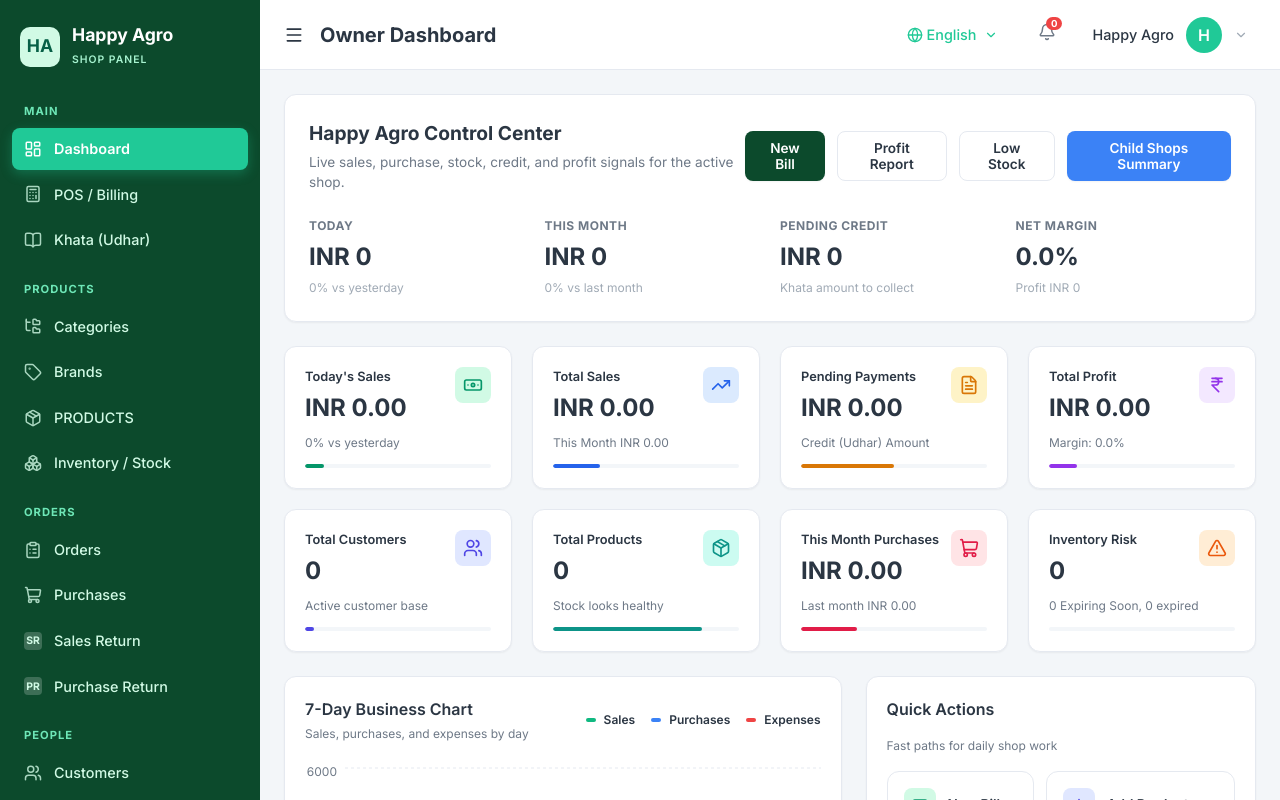
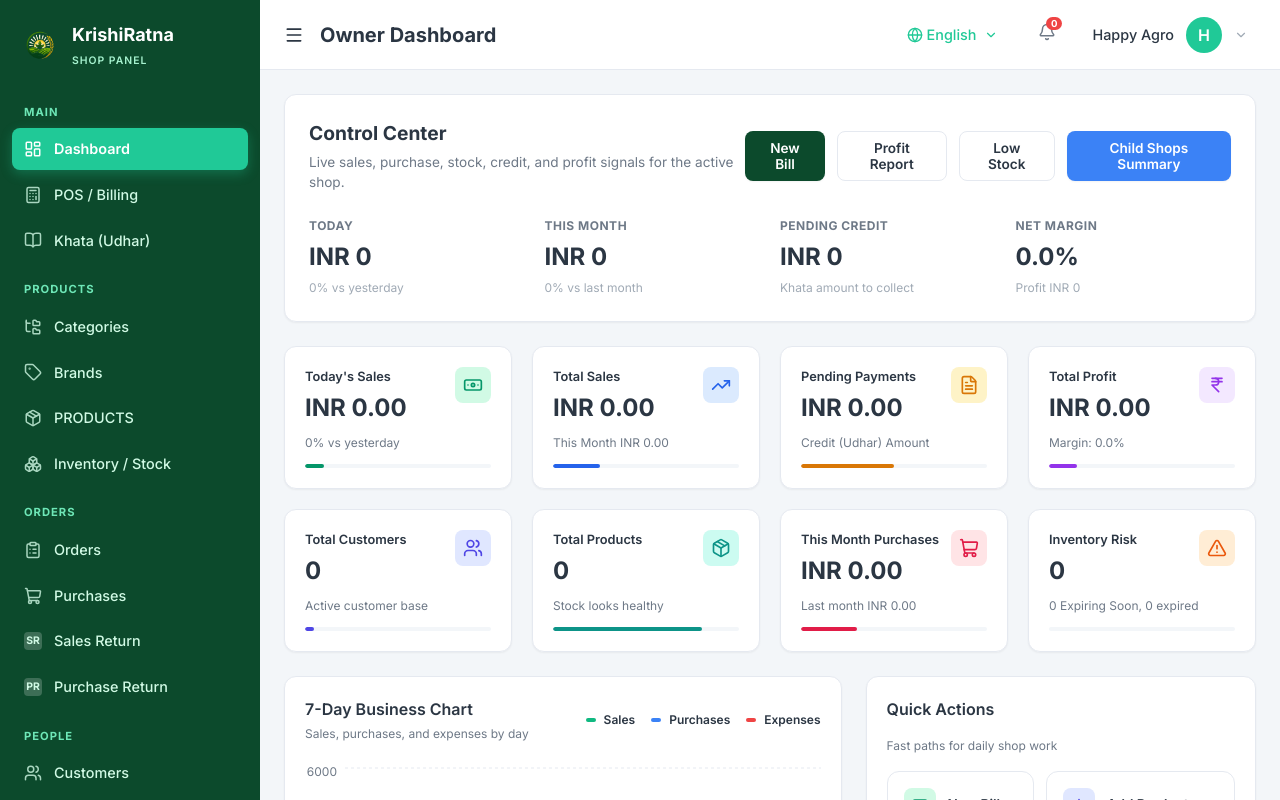
Before and after one commit to hdpatel234/happy-agro-frontend, a Next.js app: page / in a window 1280 px wide. Built offline with nearby package versions, Linux system fonts and the light colour scheme.

Commit message:
feat: implement dynamic header with multi-language support and routing for shops and subscriptions

```diff
--- a/src/app/layout.tsx
+++ b/src/app/layout.tsx
@@ -4,8 +4,11 @@ import ClientLayout from '@/components/layout/ClientLayout';
 import { LanguageProvider } from '@/context/LanguageContext';
 
 export const metadata: Metadata = {
-  title: 'Happy Agro - Owner Dashboard',
+  title: 'KrishiRatna - Owner Dashboard',
   description: 'Control center for your shop',
+  icons: {
+    icon: '/logo.png',
+  },
 };
 
 export default function RootLayout({
--- a/src/app/shops/page.tsx
+++ b/src/app/shops/page.tsx
@@ -27,7 +27,7 @@ export default function ShopsPage() {
         <div className="shop-card active-shop">
           <div className="shop-card-header">
             <div className="shop-name-section">
-              <h3 className="shop-name">Happy Agro</h3>
+              <h3 className="shop-name">KrishiRatna</h3>
               <div className="shop-status-badge">
                 <Check size={12} /> {t('shops.active_shop') || 'Active Shop'}
               </div>
--- a/src/app/subscriptions/page.tsx
+++ b/src/app/subscriptions/page.tsx
@@ -154,7 +154,7 @@ export default function SubscriptionsPage() {
               <tr className="sub-table-row-active">
                 <td>1</td>
                 <td>
-                  <div className="sub-shop-name">Happy Agro</div>
+                  <div className="sub-shop-name">KrishiRatna</div>
                   <div className="sub-shop-type text-green-600 font-500">{t('sub.main_shop')}</div>
                 </td>
                 <td className="text-gray-800">Trial Plan</td>
--- a/src/components/layout/Header.tsx
+++ b/src/components/layout/Header.tsx
@@ -41,7 +41,7 @@ export default function Header({ toggleSidebar, isMobile }: HeaderProps) {
     };
 
     useEffect(() => {
-        document.title = `Happy Agro - ${getPageTitleText()}`;
+        document.title = `KrishiRatna - ${getPageTitleText()}`;
     }, [pathname, language]);
 
     const getPageTitle = () => {
@@ -149,7 +149,7 @@ export default function Header({ toggleSidebar, isMobile }: HeaderProps) {
                             {/* <div className="dropdown-header">
                                 <span className="dropdown-label">{t('header.current_shop')}</span>
                                 <div className="shop-info">
-                                    <span className="shop-name">Happy Agro</span>
+                                    <span className="shop-name">KrishiRatna</span>
                                     <div className="plan-badge">{t('header.trial')}</div>
                                 </div>
                                 <div className="plan-name">{t('header.trial_plan')}</div>
--- a/src/components/layout/Sidebar.tsx
+++ b/src/components/layout/Sidebar.tsx
@@ -53,9 +53,11 @@ export default function Sidebar({ isMinimized, toggleSidebar, isMobile }: Sideba
             )}
             <aside className={`sidebar ${isMinimized ? 'minimized' : ''} ${isMobile ? 'mobile' : ''}`}>
                 <div className="sidebar-header">
-                    <div className="logo-icon">HA</div>
+                    <div className="logo-icon" style={{ background: 'transparent' }}>
+                        <img src="/logo.png" alt="KrishiRatna Logo" style={{ width: '100%', height: '100%', objectFit: 'contain' }} />
+                    </div>
                     <div className="logo-text">
-                        <h1>Happy Agro</h1>
+                        <h1 style={{ fontSize: '18px' }}>KrishiRatna</h1>
                         <span>{t('sidebar.shop_panel')}</span>
                     </div>
                 </div>
--- a/src/locales/en.ts
+++ b/src/locales/en.ts
@@ -97,7 +97,7 @@ const en: Record<string, string> = {
   'title.owner_dashboard': 'Owner Dashboard',
 
   // Dashboard
-  'dashboard.control_center': 'Happy Agro Control Center',
+  'dashboard.control_center': 'Control Center',
   'dashboard.control_center_desc': 'Live sales, purchase, stock, credit, and profit signals for the active shop.',
   'dashboard.new_bill': 'New Bill',
   'dashboard.profit_report': 'Profit Report',
--- a/src/locales/gu.ts
+++ b/src/locales/gu.ts
@@ -96,7 +96,7 @@ const gu: Record<string, string> = {
   'title.owner_dashboard': 'માલિક ડેશબોર્ડ',
 
   // Dashboard
-  'dashboard.control_center': 'હેપ્પી એગ્રો કંટ્રોલ સેન્ટર',
+  'dashboard.control_center': 'કંટ્રોલ સેન્ટર',
   'dashboard.control_center_desc': 'સક્રિય દુકાન માટે લાઇવ વેચાણ, ખરીદી, સ્ટોક, ક્રેડિટ અને નફાના સંકેતો.',
   'dashboard.new_bill': 'નવું બિલ',
   'dashboard.profit_report': 'નફાનો રિપોર્ટ',
--- a/src/locales/hi.ts
+++ b/src/locales/hi.ts
@@ -96,7 +96,7 @@ const hi: Record<string, string> = {
   'title.owner_dashboard': 'मालिक डैशबोर्ड',
 
   // Dashboard
-  'dashboard.control_center': 'हैप्पी एग्रो नियंत्रण केंद्र',
+  'dashboard.control_center': 'नियंत्रण केंद्र',
   'dashboard.control_center_desc': 'सक्रिय दुकान के लिए लाइव बिक्री, खरीद, स्टॉक, क्रेडिट और लाभ संकेत।',
   'dashboard.new_bill': 'नया बिल',
   'dashboard.profit_report': 'लाभ रिपोर्ट',
```
Also changed, not shown: public/logo.png (added).
